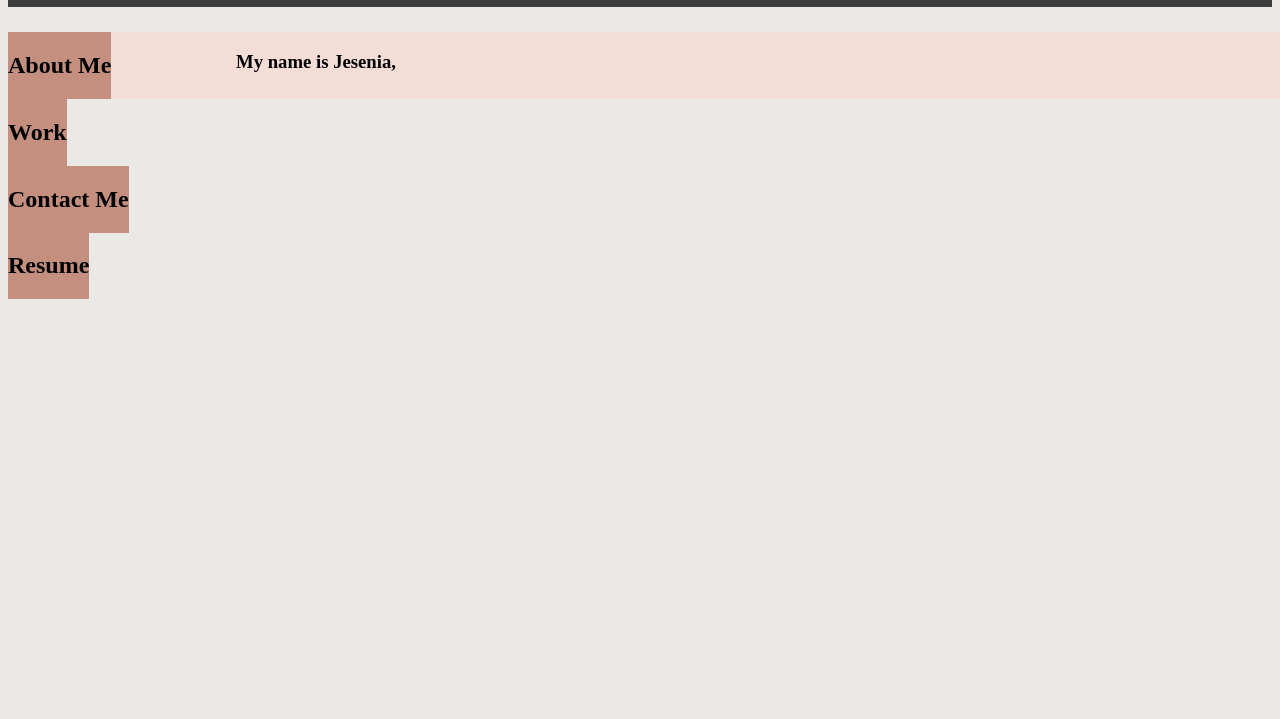
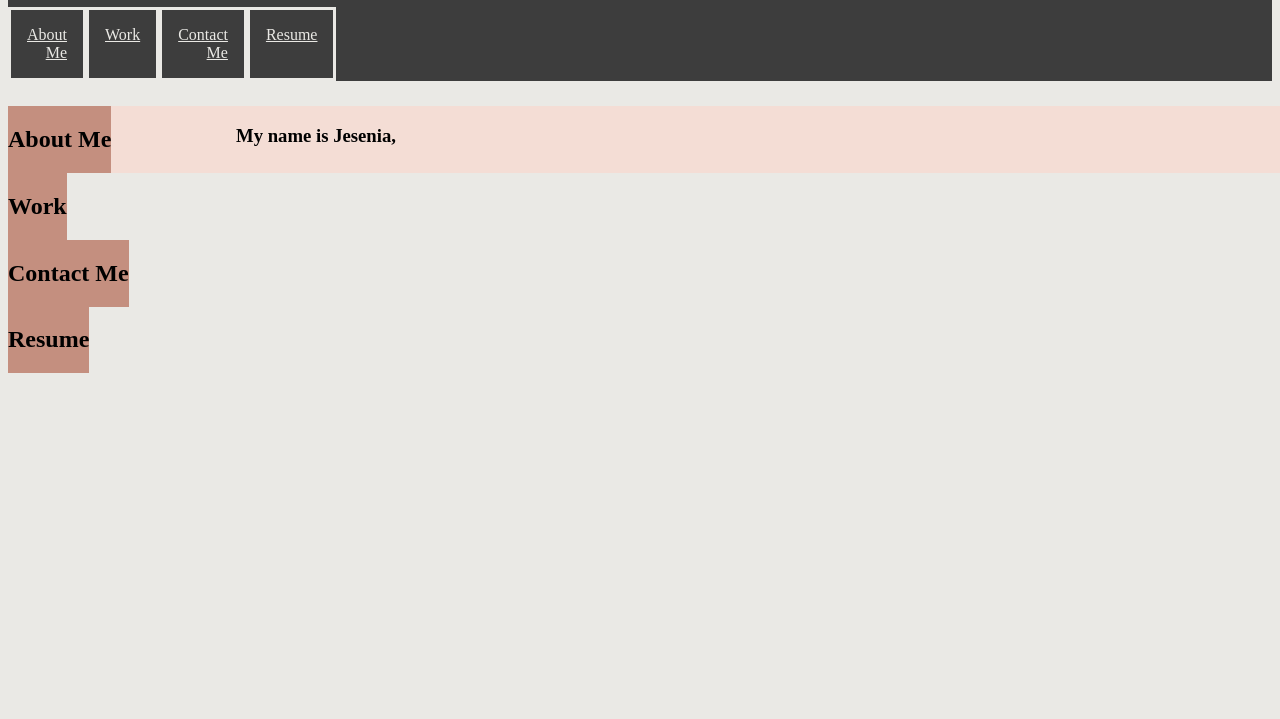
Before and after one commit to lundeej/My_Portfolio, a plain HTML site: page index.html in a window 1280 px wide. Shown: the part 81-800 px from the top of the page. Drawn offline with Linux system fonts and the light colour scheme.

Commit message:
adjusting nav in CSS

```diff
--- a/Assests/css/style.css
+++ b/Assests/css/style.css
@@ -26,6 +26,8 @@ main {
 
 nav {
     text-align: right;
+    display: flex;
+    background-color: #3d3d3d;
 }
 
 nav .col {
@@ -34,6 +36,10 @@ nav .col {
     color: #EAE9E5;
     border-style: solid;
     align-items: center;
+}
+
+nav a {
+    justify-content: center;
 }
 
 nav a:hover{
--- a/index.html
+++ b/index.html
@@ -10,13 +10,13 @@
 <body>
     <header class="row">
         <h1 class="col">Jesenia Lundeen</h1>
-        <nav class="col">
-            <a href="#aboutme" class="col">About Me</a>
-            <a href="#work" class="col">Work</a>
-            <a href="#contactme" class="col">Contact Me</a>
-            <a href="#resume" class="col">Resume</a>
-        </nav>
     </header>
+    <nav class="col">
+        <a href="#aboutme" class="col">About Me</a>
+        <a href="#work" class="col">Work</a>
+        <a href="#contactme" class="col">Contact Me</a>
+        <a href="#resume" class="col">Resume</a>
+    </nav>
     <div class="background"></div>
     <main>
         <section id="aboutme">
```
